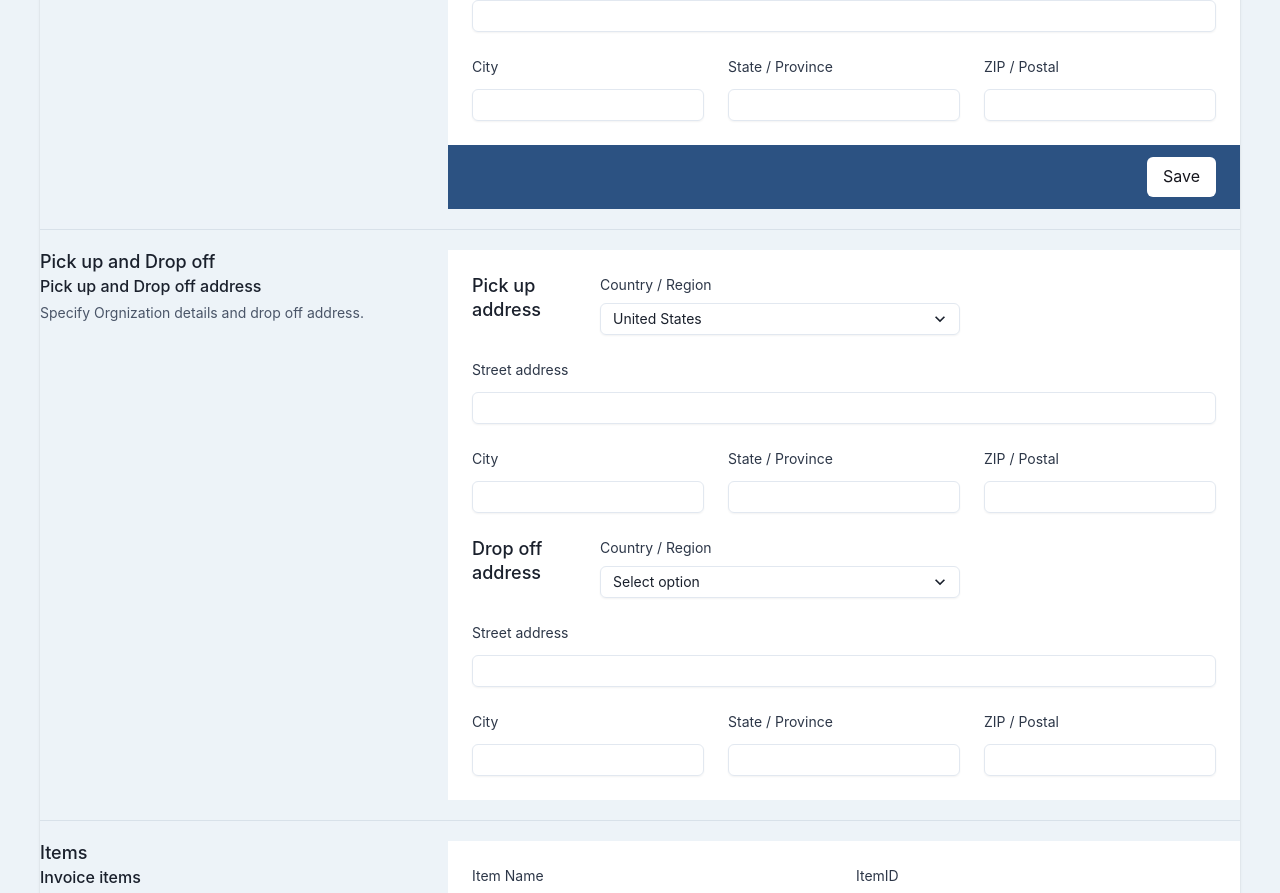
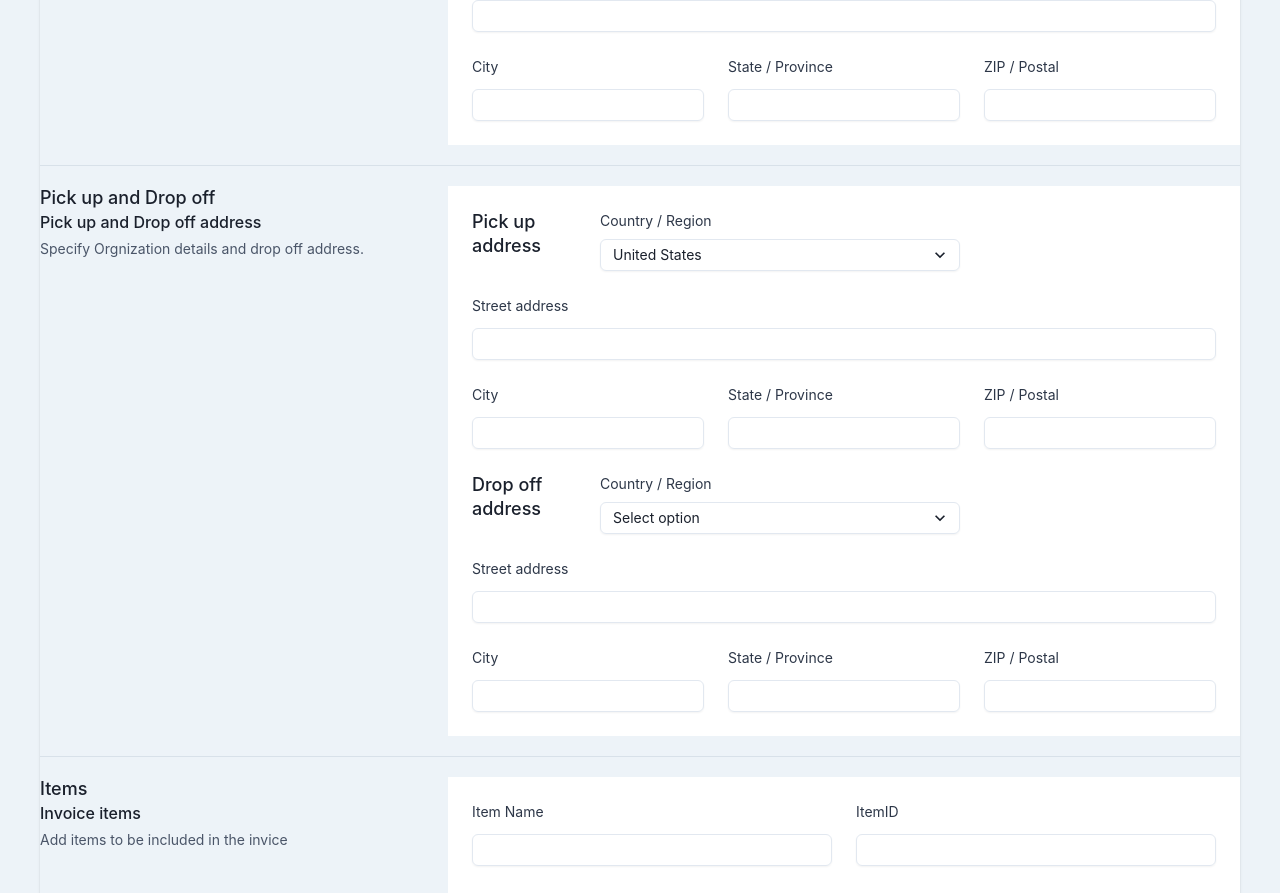
Before and after one commit to Rashmi-278/MilesPay-EthIndia, a Next.js app: page /view in a window 1280 px wide. Shown: the part 1085-1978 px from the top of the page. Built offline with nearby package versions, Linux system fonts and the light colour scheme; what connectkit, wagmi would draw is missing.

Commit message:
uniform fix

```diff
--- a/src/components/Orderform.tsx
+++ b/src/components/Orderform.tsx
@@ -682,31 +682,6 @@ export default function Orderform() {
                   </FormControl>
                 </SimpleGrid>
               </Stack>
-              <Box
-                px={{
-                  base: 4,
-                  sm: 6,
-                }}
-                py={3}
-                bg="blue.700"
-                _dark={{
-                  bg: "#121212",
-                }}
-                textAlign="right"
-              >
-                <Button
-                  type="submit"
-                  colorScheme="brand"
-                  color={"black"}
-                  background={"white"}
-                  _focus={{
-                    shadow: "",
-                  }}
-                  fontWeight="md"
-                >
-                  Save
-                </Button>
-              </Box>
             </GridItem>
           </SimpleGrid>
         </Box>
```
